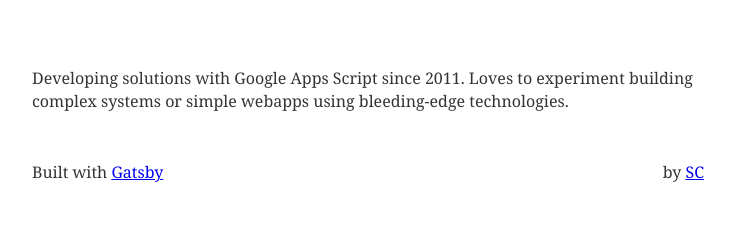
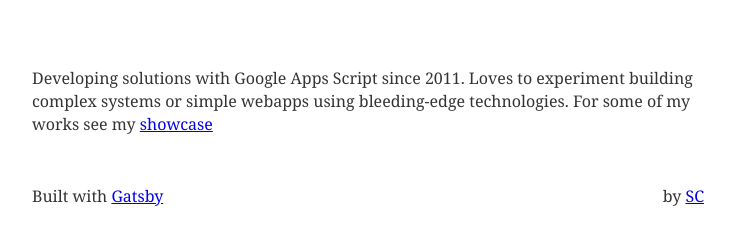
Before and after one commit to choraria/workspacedevs.com, a Gatsby site: page /marko-kolombo in a window 1280 px wide. Shown: the part 161-406 px from the top of the page, without its empty margins (264-999 px from the left). Built offline with nearby package versions, Linux system fonts and the light colour scheme; Gatsby itself is replaced by a stand-in of ours; some packages are replaced by stand-ins of ours.

Commit message:
Update marko-kolombo.md

```diff
--- a/src/people/marko-kolombo.md
+++ b/src/people/marko-kolombo.md
@@ -4,9 +4,12 @@ slug: /marko-kolombo
 location: Riga, Latvia
 intro: Professional Google Apps Script enthusiast.
 image: https://www.w3schools.com/howto/img_avatar2.png
+website: https://marko.kolombo.dev/
 github: https://github.com/marcomow/
 linkedin: https://www.linkedin.com/in/marco-colombo-a3062542/
 twitter: https://twitter.com/MarcoMow
 ---
 
-Developing solutions with Google Apps Script since 2011. Loves to experiment building complex systems or simple webapps using bleeding-edge technologies.
+Developing solutions with Google Apps Script since 2011.
+Loves to experiment building complex systems or simple webapps using bleeding-edge technologies.
+For some of my works see my [showcase](https://marko.kolombo.dev/showcase)
```
